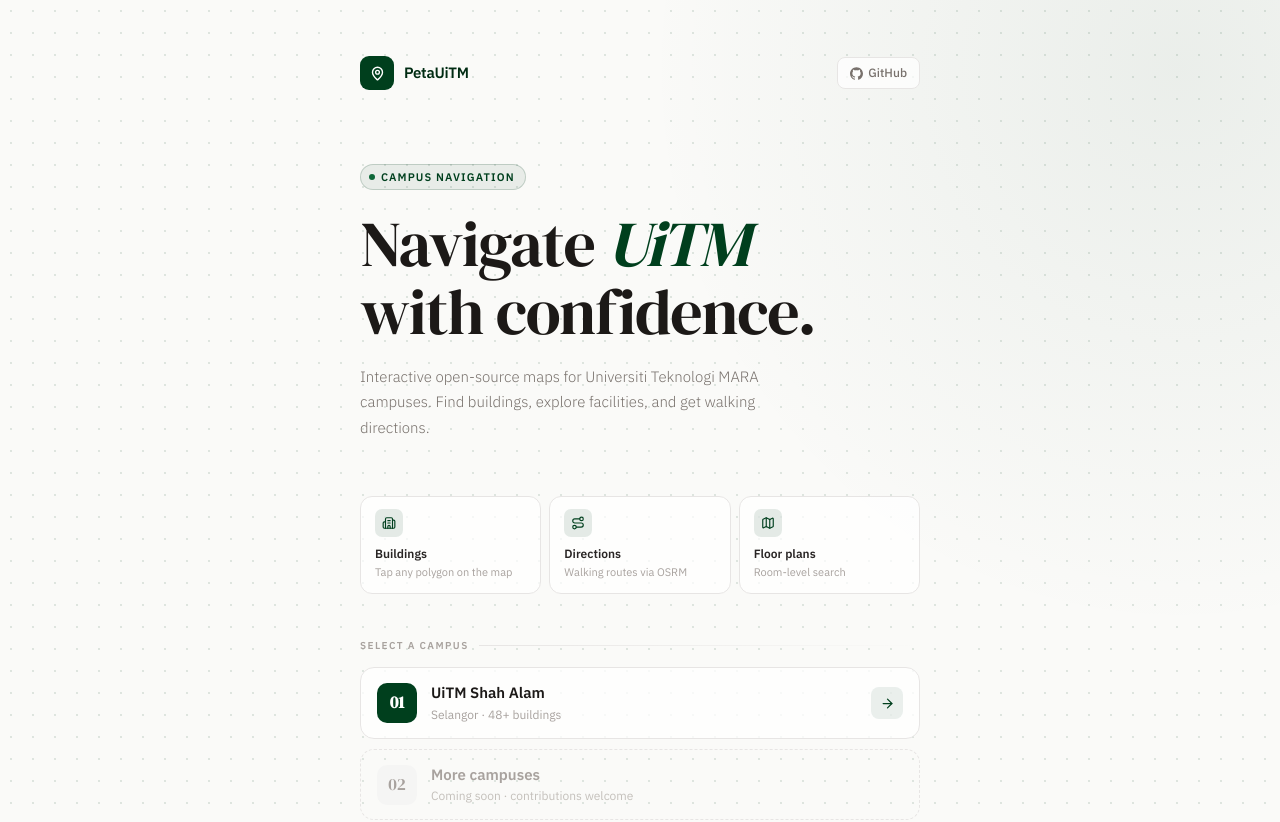
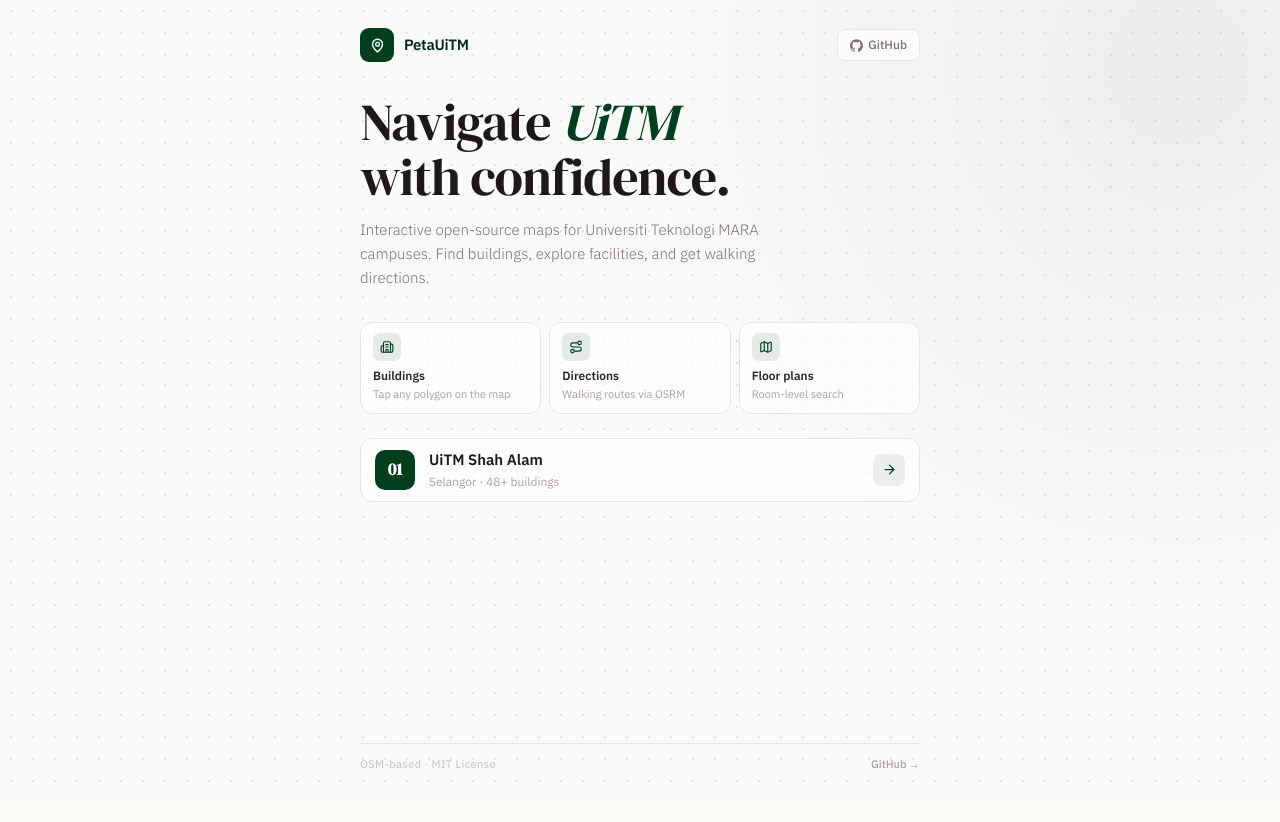
Before and after one commit to muazhazali/petaUiTM, a Next.js app: page / in a window 1280 px wide. Shown: the top 822 px of the page. After the commit the page ends 800 px from the top, so only its background shows below. Built offline with nearby package versions, Linux system fonts and the light colour scheme.

Commit message:
style(ui): tighten landing page vertical rhythm and drop hero eyebrow
Replace vw-based spacing with vh-aware clamps across the landing
page so the hero fits shorter viewports, reduce heading and feature
card padding, and remove the "Campus Navigation" eyebrow badge to
simplify the hero.

```diff
--- a/src/app/page.tsx
+++ b/src/app/page.tsx
@@ -78,7 +78,7 @@
           zIndex: 1,
           maxWidth: 640,
           margin: "0 auto",
-          padding: "clamp(24px, 5vw, 56px) clamp(20px, 5vw, 40px)",
+          padding: "clamp(12px, 3.5vh, 36px) clamp(20px, 5vw, 40px)",
           display: "flex",
           flexDirection: "column",
           minHeight: "100svh",
@@ -91,7 +91,7 @@
             display: "flex",
             alignItems: "center",
             justifyContent: "space-between",
-            marginBottom: "clamp(40px, 8vw, 72px)",
+            marginBottom: "clamp(18px, 4vh, 32px)",
           }}
         >
           {/* Logo */}
@@ -137,47 +137,16 @@
         </nav>
 
         {/* ── Hero ── */}
-        <section className="stagger-children" style={{ marginBottom: "clamp(32px, 6vw, 56px)" }}>
-          {/* Eyebrow */}
-          <div
-            style={{
-              display: "inline-flex",
-              alignItems: "center",
-              gap: 6,
-              fontSize: 11,
-              fontWeight: 600,
-              letterSpacing: "0.1em",
-              textTransform: "uppercase",
-              color: "oklch(0.32 0.09 155)",
-              background: "oklch(0.32 0.09 155 / 0.07)",
-              border: "1px solid oklch(0.32 0.09 155 / 0.18)",
-              padding: "4px 10px 4px 8px",
-              borderRadius: 100,
-              marginBottom: 20,
-            }}
-          >
-            <span
-              style={{
-                width: 6,
-                height: 6,
-                borderRadius: "50%",
-                background: "oklch(0.42 0.12 155)",
-                display: "block",
-                animation: "pulse-dot 2.5s ease-in-out infinite",
-              }}
-            />
-            Campus Navigation
-          </div>
-
+        <section className="stagger-children" style={{ marginBottom: "clamp(16px, 4vh, 32px)" }}>
           {/* Heading */}
           <h1
             style={{
               fontFamily: "var(--font-dm-serif), 'DM Serif Display', Georgia, serif",
-              fontSize: "clamp(2.6rem, 7.5vw, 4rem)",
+              fontSize: "clamp(2.2rem, 6.5vh, 3.4rem)",
               lineHeight: 1.06,
               letterSpacing: "-0.02em",
               color: "#1c1917",
-              marginBottom: 18,
+              marginBottom: 14,
               fontWeight: 400,
             }}
           >
@@ -189,10 +158,10 @@
 
           <p
             style={{
-              fontSize: 15,
-              lineHeight: 1.7,
-              color: "#78716c",
-              maxWidth: 400,
+            fontSize: 15,
+            lineHeight: 1.6,
+            color: "#78716c",
+            maxWidth: 400,
               fontWeight: 300,
               marginBottom: 0,
             }}
@@ -209,14 +178,14 @@
             display: "grid",
             gridTemplateColumns: "repeat(3, 1fr)",
             gap: 8,
-            marginBottom: "clamp(28px, 5vw, 44px)",
+            marginBottom: "clamp(14px, 3vh, 24px)",
           }}
         >
           {FEATURES.map(({ icon: Icon, label, detail }) => (
             <div
               key={label}
               style={{
-                padding: "12px 14px",
+                padding: "10px 12px",
                 borderRadius: 12,
                 border: "1px solid #e7e5e4",
                 background: "rgba(255,255,255,0.7)",
@@ -231,7 +200,7 @@
                   display: "flex",
                   alignItems: "center",
                   justifyContent: "center",
-                  marginBottom: 8,
+                  marginBottom: 6,
                 }}
               >
                 <Icon style={{ width: 14, height: 14, color: "oklch(0.32 0.09 155)" }} />
@@ -244,40 +213,10 @@
           ))}
         </div>
 
-        {/* ── Section label ── */}
-        <div
-          style={{
-            display: "flex",
-            alignItems: "center",
-            gap: 10,
-            marginBottom: 14,
-          }}
-        >
-          <span
-            style={{
-              fontSize: 10,
-              fontWeight: 600,
-              letterSpacing: "0.14em",
-              textTransform: "uppercase",
-              color: "#a8a29e",
-              whiteSpace: "nowrap",
-            }}
-          >
-            Select a campus
-          </span>
-          <div
-            style={{
-              flex: 1,
-              height: 1,
-              background: "linear-gradient(to right, #e7e5e4, transparent)",
-            }}
-          />
-        </div>
-
         {/* ── Campus list ── */}
         <div
           className="stagger-children"
-          style={{ display: "flex", flexDirection: "column", gap: 10, marginBottom: "clamp(28px, 5vw, 44px)" }}
+          style={{ display: "flex", flexDirection: "column", gap: 8, marginBottom: "clamp(12px, 2.5vh, 20px)" }}
         >
           {campuses.map((campus, i) => (
             <Link
@@ -348,43 +287,6 @@
               </div>
             </Link>
           ))}
-
-          {/* Coming soon */}
-          <div
-            style={{
-              display: "flex",
-              alignItems: "center",
-              gap: 14,
-              padding: "14px 16px",
-              borderRadius: 14,
-              border: "1.5px dashed #e7e5e4",
-              opacity: 0.5,
-              cursor: "not-allowed",
-              userSelect: "none",
-            }}
-          >
-            <div
-              style={{
-                width: 40,
-                height: 40,
-                borderRadius: 10,
-                background: "#f5f5f4",
-                display: "flex",
-                alignItems: "center",
-                justifyContent: "center",
-                flexShrink: 0,
-                fontFamily: "var(--font-dm-serif), Georgia, serif",
-                fontSize: 17,
-                color: "#a8a29e",
-              }}
-            >
-              02
-            </div>
-            <div>
-              <p style={{ fontSize: 15, fontWeight: 600, color: "#a8a29e" }}>More campuses</p>
-              <p style={{ fontSize: 12, color: "#c4c0bb" }}>Coming soon · contributions welcome</p>
-            </div>
-          </div>
         </div>
 
         {/* ── Footer ── */}
@@ -394,7 +296,7 @@
             display: "flex",
             alignItems: "center",
             justifyContent: "space-between",
-            paddingTop: 20,
+            paddingTop: 12,
             borderTop: "1px solid #e7e5e4",
           }}
         >
@@ -426,7 +328,7 @@
         }
 
         @keyframes fade-in-up {
-          from { opacity: 0; transform: translateY(14px); }
+          from { opacity: 0; transform: translateY(8px); }
           to   { opacity: 1; transform: translateY(0); }
         }
 
@@ -443,8 +345,8 @@
           display: flex;
           align-items: center;
           gap: 14px;
-          padding: 14px 16px;
-          border-radius: 14px;
+          padding: 10px 14px;
+          border-radius: 12px;
           border: 1px solid #e7e5e4;
           background: rgba(255,255,255,0.75);
           text-decoration: none;
@@ -474,8 +376,8 @@
 
         @media (max-width: 480px) {
           .campus-card {
-            padding: 12px 14px;
-            border-radius: 12px;
+            padding: 9px 12px;
+            border-radius: 11px;
           }
         }
 
```
